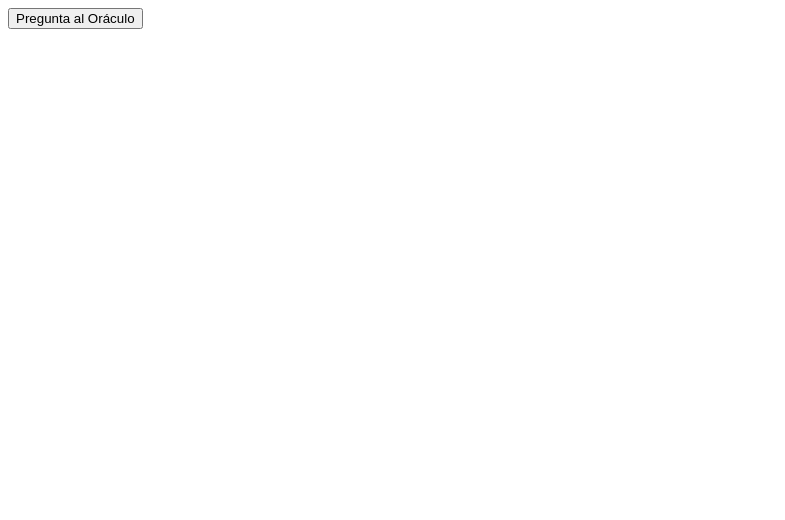
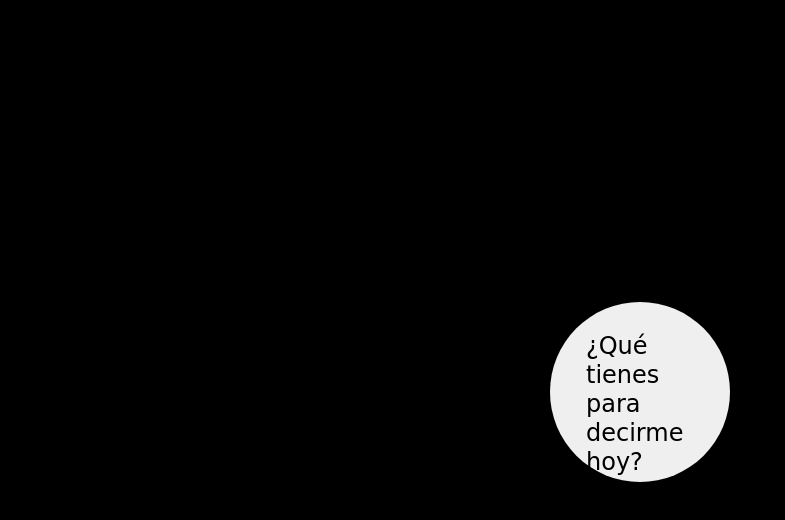
Before and after one commit to carol-solivos/oraculo-diario, a website: page index.html in a window 1280 px wide. Shown: the whole page, without its empty margins (0-785 px from the left). Drawn offline with Linux system fonts and the light colour scheme; a web font is replaced by a local one.

Commit message:
estilos y fuente

```diff
--- a/app.js
+++ b/app.js
@@ -3,7 +3,7 @@ class Translate {
 	constructor() {
 	}
 }
-let container = document.getElementById("container");
+let container = document.getElementById("text");
 
 let api = async () => {
 	let data = await fetch("https://type.fit/api/quotes").then(x => {
@@ -21,7 +21,7 @@ let api = async () => {
 document.getElementById("ask").addEventListener("click", api);
 
 
-let translate = async () => {
+async function translate() {
 	let translate = await new google.translate.TranslateElement(
 		{
 			pageLanguage: 'en',
--- a/index.html
+++ b/index.html
@@ -6,11 +6,13 @@
 	<title>Oráculo</title><div id="content"></div>
 	<link rel="stylesheet" href="styles.css">
 	<script async src="//translate.google.com/translate_a/element.js?cb=googleTranslateElementInit"></script>
+	<link href="https://fonts.googleapis.com/css2?family=Baloo+Tamma+2:wght@400;500;600;700&display=swap" rel="stylesheet">
 </head>
 <body>
-	<button id="ask">Pregunta al Oráculo</button>
-	<div id="translate"></div>
-	<div id="container"></div>
+	<div class="container">
+		<button id="ask">¿Qué tienes para decirme hoy?</button>
+		<div id="text"></div>
+	</div>
 	<script src="app.js"></script>
 </body>
 </html>
--- a/styles.css
+++ b/styles.css
@@ -1,3 +1,47 @@
+body {
+	top: 0px !important;
+	background-color: black;
+	color: white;
+	font-family: 'Baloo Tamma 2', cursive;
+}
+
+h1, h4 {
+	-webkit-animation: glow 3s ease-in-out infinite alternate;
+  -moz-animation: glow 3s ease-in-out infinite alternate;
+  animation: glow 3s ease-in-out infinite alternate;
+}
+
+button {
+	width: 180px;
+	height: 180px;
+	border-radius: 50%;
+	cursor: pointer;
+	border: none;
+	font-family: 'Baloo Tamma 2', cursive;
+	font-size: 24px;
+	line-height: 29px;
+	text-align: left;
+	padding: 30px 24px 30px 36px;
+	box-shadow: none;
+	transition: box-shadow 1s ease-out;
+}
+
+button:hover {
+	box-shadow: 0px 0px 70px white;
+	transition: box-shadow 2s ease;
+}
+
+.container {
+	display: flex;
+	justify-content: center;
+	flex-direction: column;
+	align-items: center;
+	width: 60%;
+	height: 96vh;
+	min-width: 500px;
+	margin: auto;
+}
+
 .google-translate {
 	display: inline-block;
 	vertical-align: top;
@@ -20,6 +64,12 @@
 	display: none !important;
 }
 
-body {
-	top: 0px !important;
+
+@keyframes glow {
+  from {
+    text-shadow: 0 0 3px rgba(255,255,255,.5);
+  }
+  to {
+    text-shadow: 0 0 20px rgba(255,255,255,1);
+  }
 }
```
Also changed, not shown: README.md.
